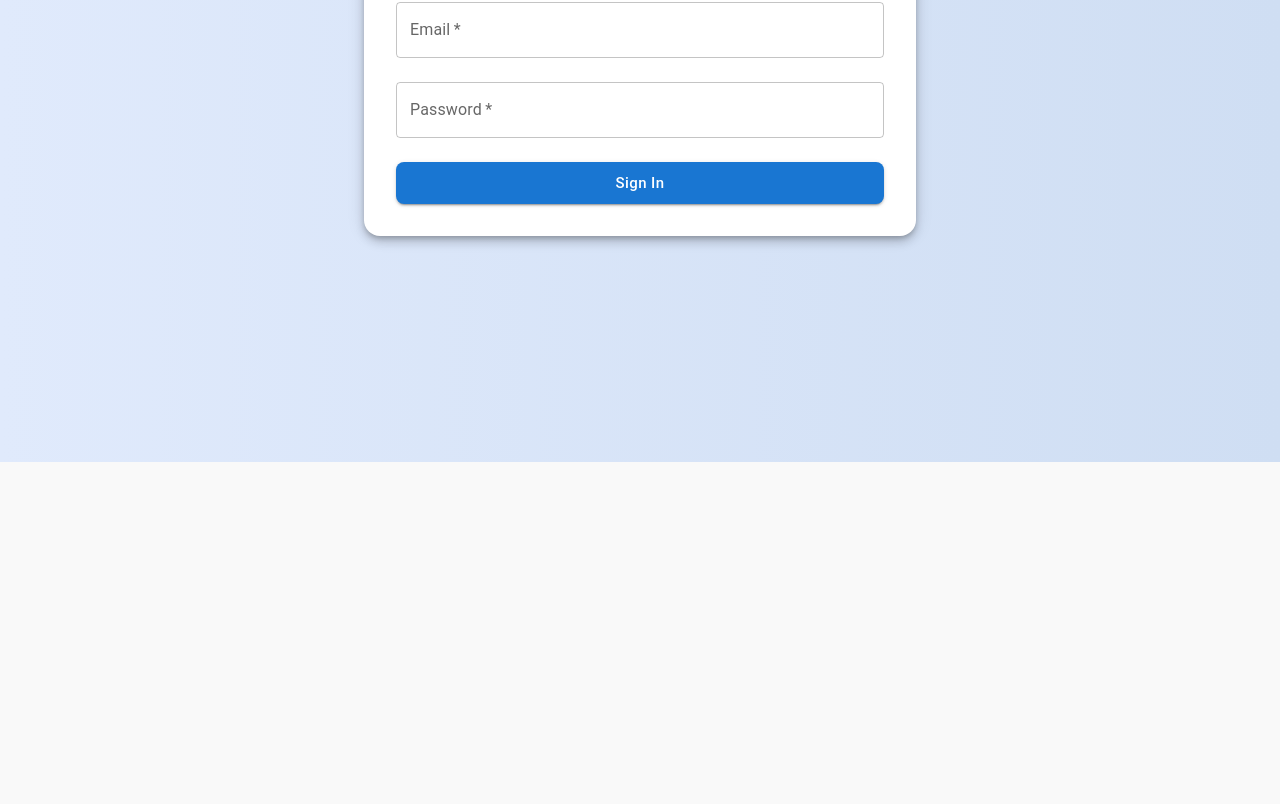
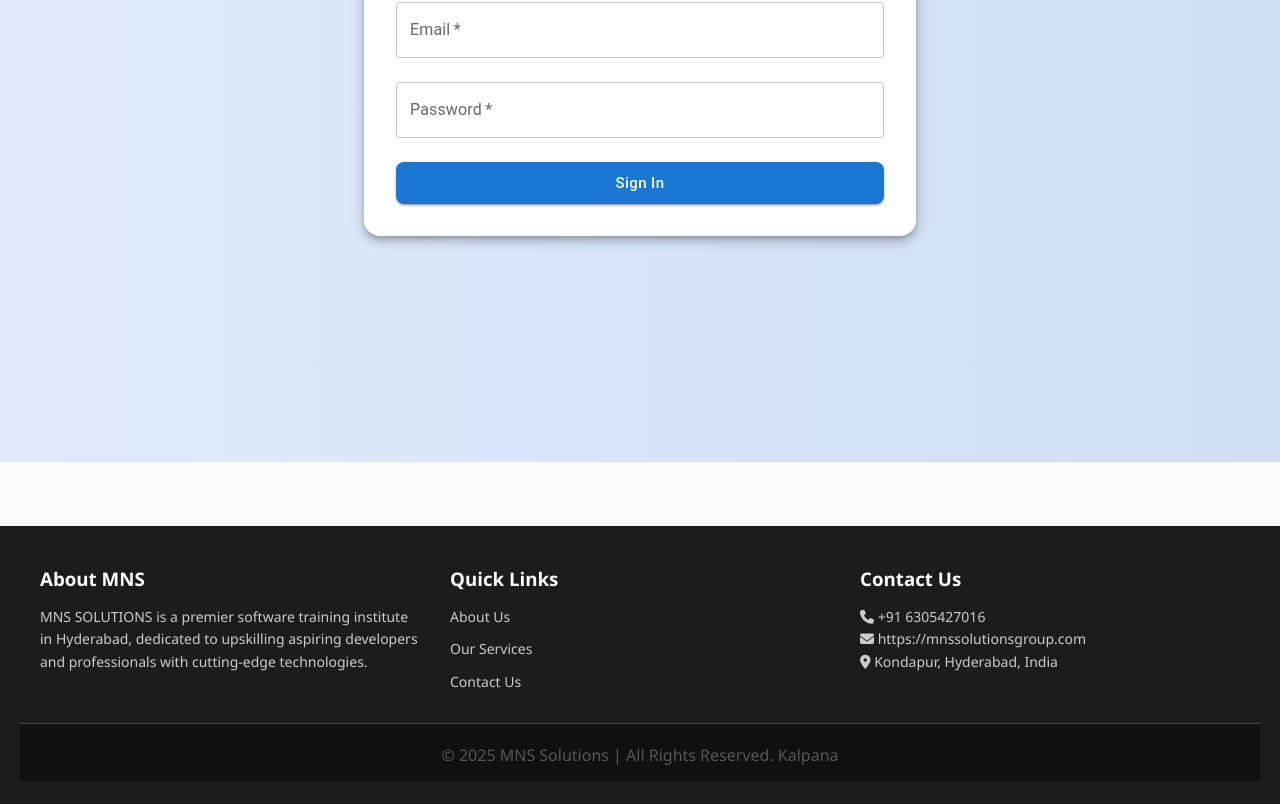
Before and after one commit to kalpanagunapati/mns-website, a React (Create React App) app: page /login in a window 1280 px wide. Shown: the part 402-1206 px from the top of the page. Before the commit the page ends 864 px from the top, so only its background shows below. Built offline with nearby package versions, Linux system fonts and the light colour scheme.

Commit message:
loginregister Footer

```diff
--- a/src/pages/Login.js
+++ b/src/pages/Login.js
@@ -12,6 +12,7 @@ import {
   TextField,
   Typography,
 } from "@mui/material";
+import Footer from "../components/Footer/Footer";
 
 const LoginPage = () => {
   const [email, setEmail] = useState("");
@@ -31,6 +32,7 @@ const LoginPage = () => {
   };
 
   return (
+    <Box>
     <Box
       sx={{
         minHeight: "100vh",
@@ -105,6 +107,8 @@ const LoginPage = () => {
         </Paper>
       </Container>
     </Box>
+    <Footer/>
+    </Box>
   );
 };
 
--- a/src/pages/RegisterPage.js
+++ b/src/pages/RegisterPage.js
@@ -8,6 +8,7 @@ import {
     Paper,
     Link
 } from '@mui/material';
+import Footer from '../components/Footer/Footer';
 
 class Register extends Component {
     constructor(props) {
@@ -32,6 +33,7 @@ class Register extends Component {
 
     render() {
         return (
+            <Box>
             <Container maxWidth="sm" sx={{ mt: 8 }}>
                 <Paper elevation={6} sx={{ p: 4, borderRadius: 3 }}>
                     <Typography variant="h5" gutterBottom align="center">
@@ -94,6 +96,8 @@ class Register extends Component {
                     </Typography>
                 </Paper>
             </Container>
+            <Footer/>
+            </Box>
         );
     }
 }
```
